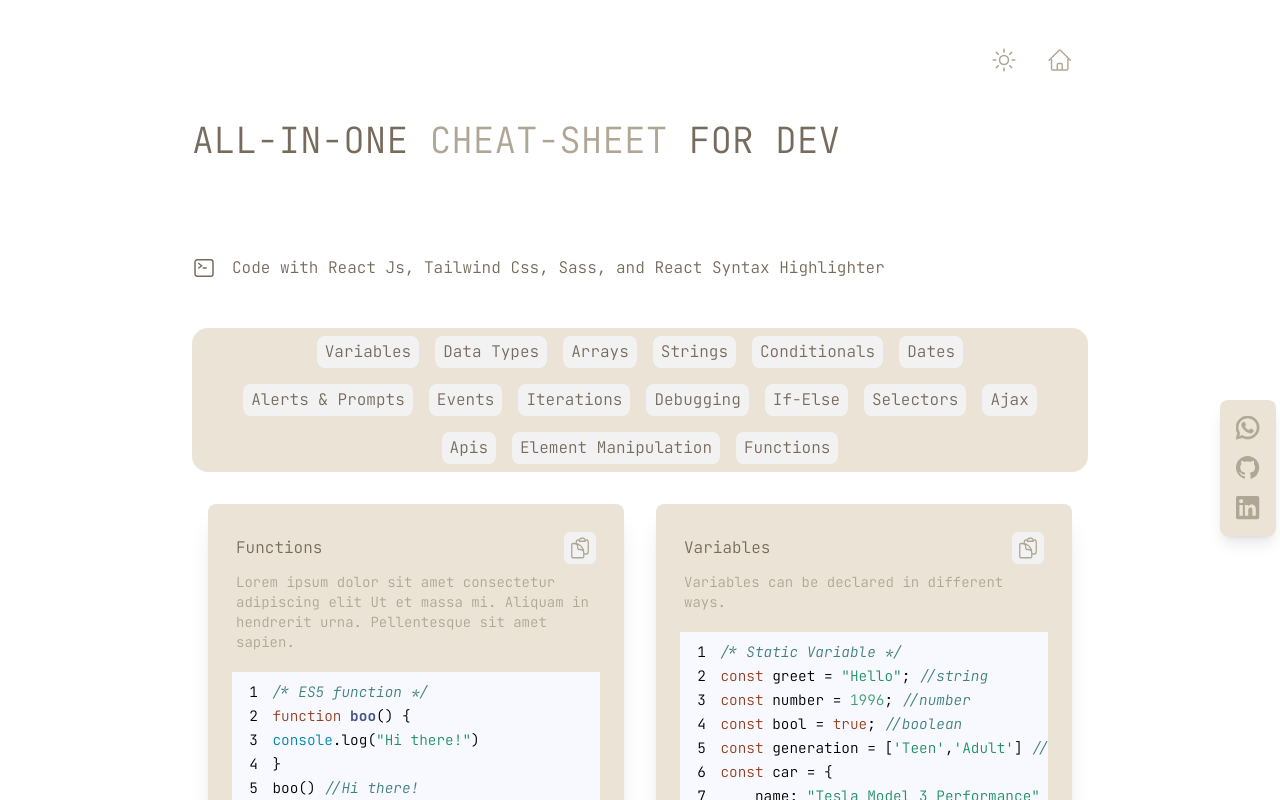
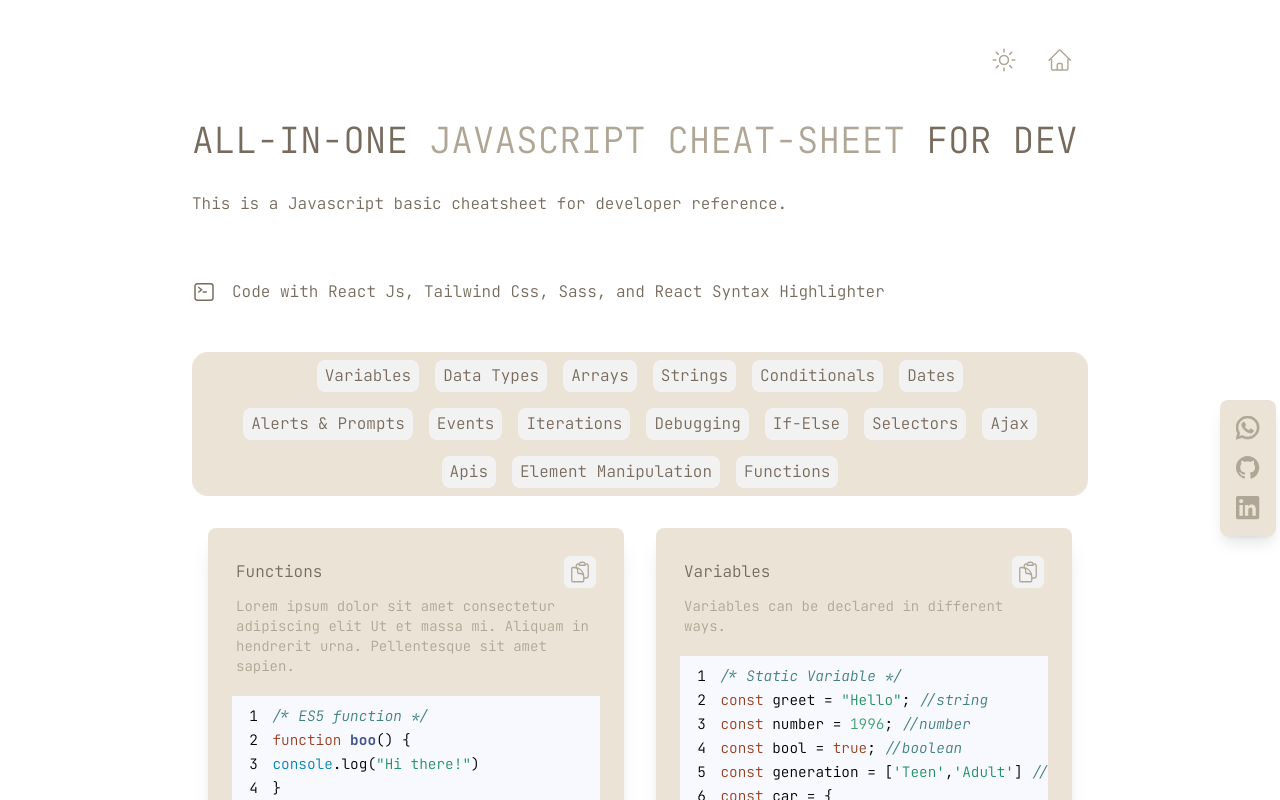
Before and after one commit to azhansyakirin/frontend-cheatsheet, a React (Vite) app: page /javascript in a window 1280 px wide. Shown: the top 800 px of the page. Built offline with nearby package versions, Linux system fonts and the light colour scheme; a web font is replaced by a local one.

Commit message:
Fix missing page title and page description

```diff
--- a/src/main.jsx
+++ b/src/main.jsx
@@ -24,7 +24,10 @@ const router = createBrowserRouter([
   },
   {
     path: "/javascript",
-    element: withSuspense(<Javascript/>),
+    element: withSuspense(<Javascript
+    pageName="JavaScript"
+    pageDescription="This is a Javascript basic cheatsheet for developer reference."
+    />),
     errorElement: <NotFound />
   },
   {
```
